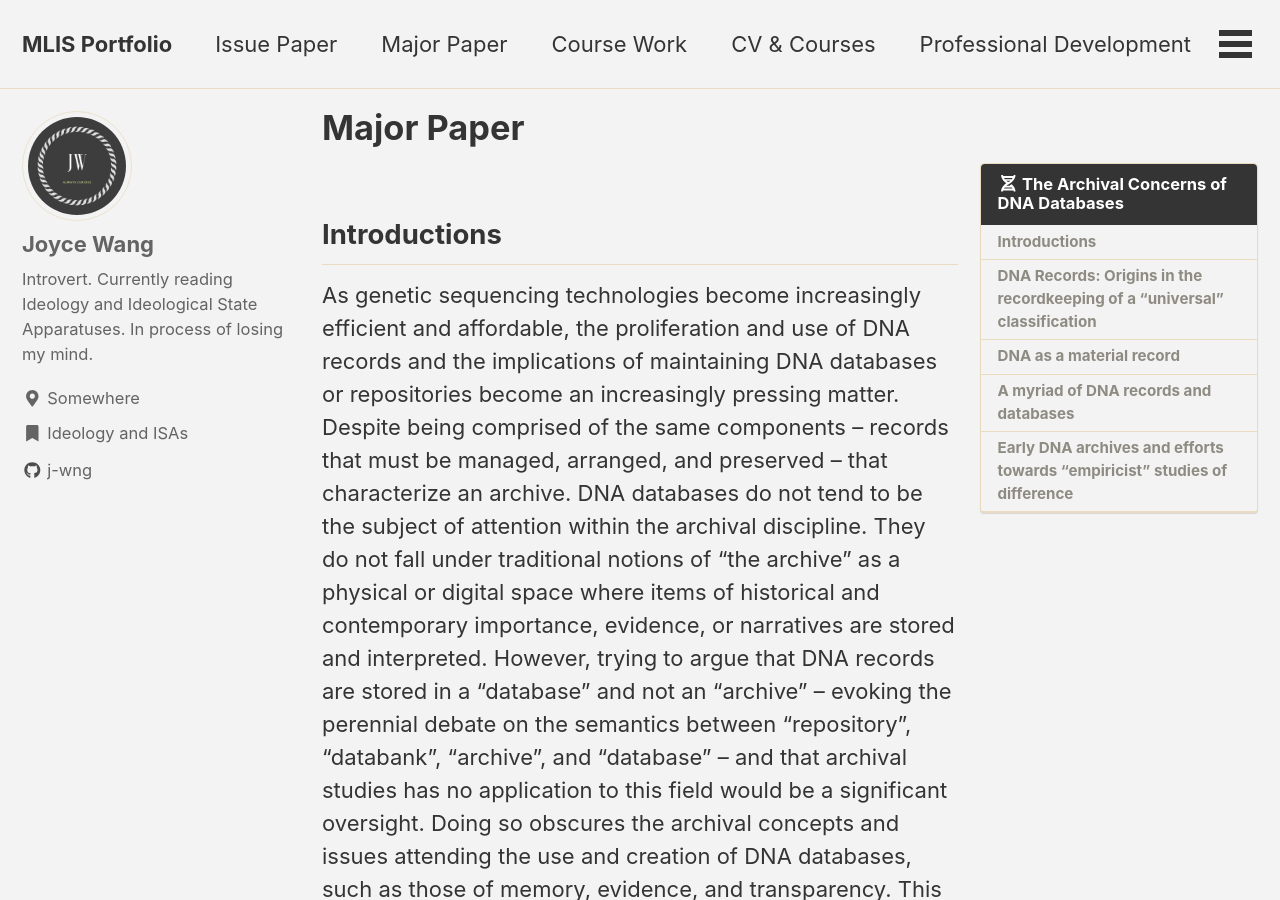
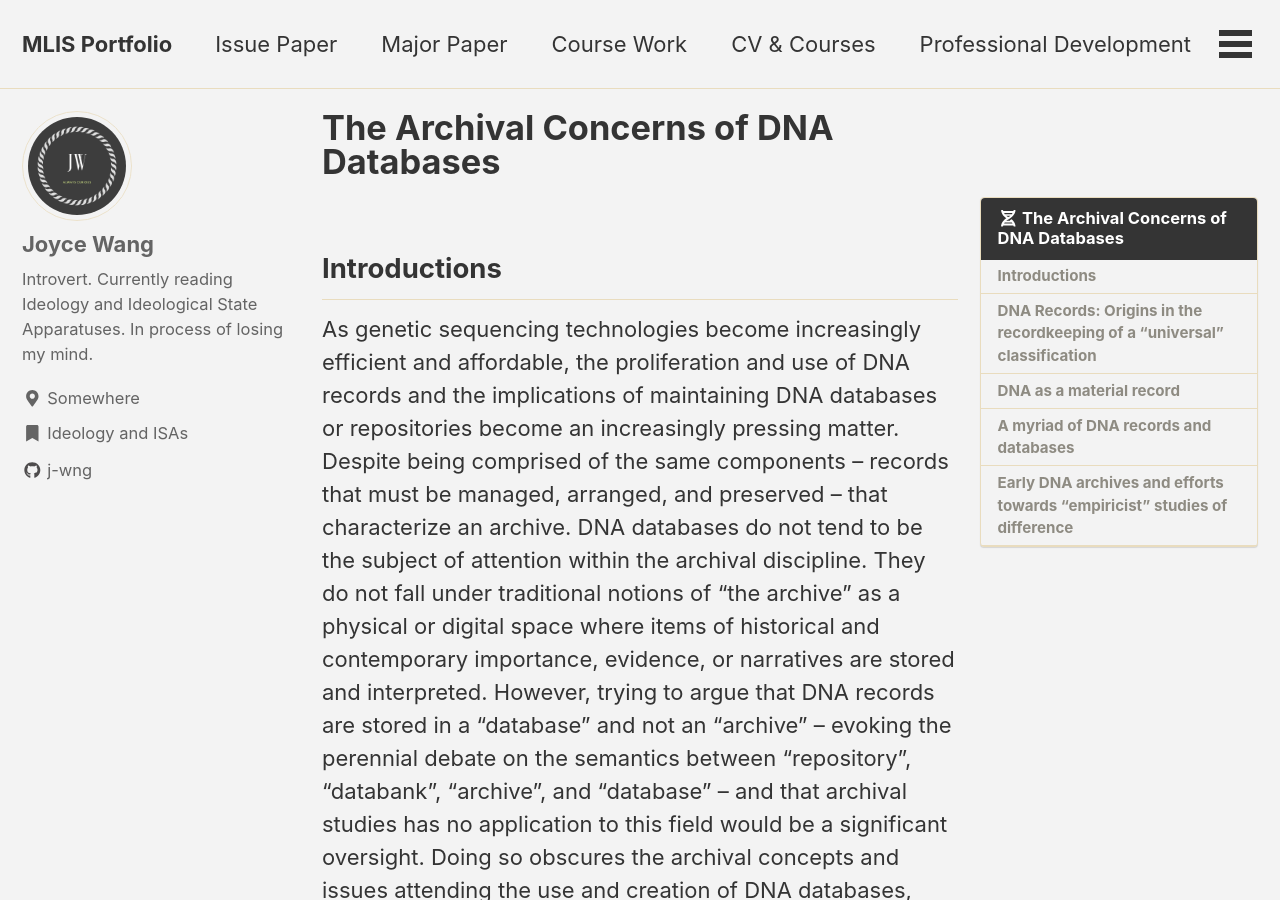
Before and after one commit to j-wng/portfolio, a Jekyll site: the page built from _pages/majorpaper.html, in a window 1280 px wide and 900 px high. Built offline with Jekyll 4.4.1, drawn with Linux system fonts in a browser that asks for light colours; cached includes are drawn as plain includes; nearby versions of some CDN libraries.

Commit message:
Update majorpaper.html

```diff
--- a/_pages/majorpaper.html
+++ b/_pages/majorpaper.html
@@ -1,6 +1,6 @@
 ---
 permalink: /majorpaper/
-title: "Major Paper"
+title: "The Archival Concerns of DNA Databases"
 layout: single
 author_profile: true
 
```
